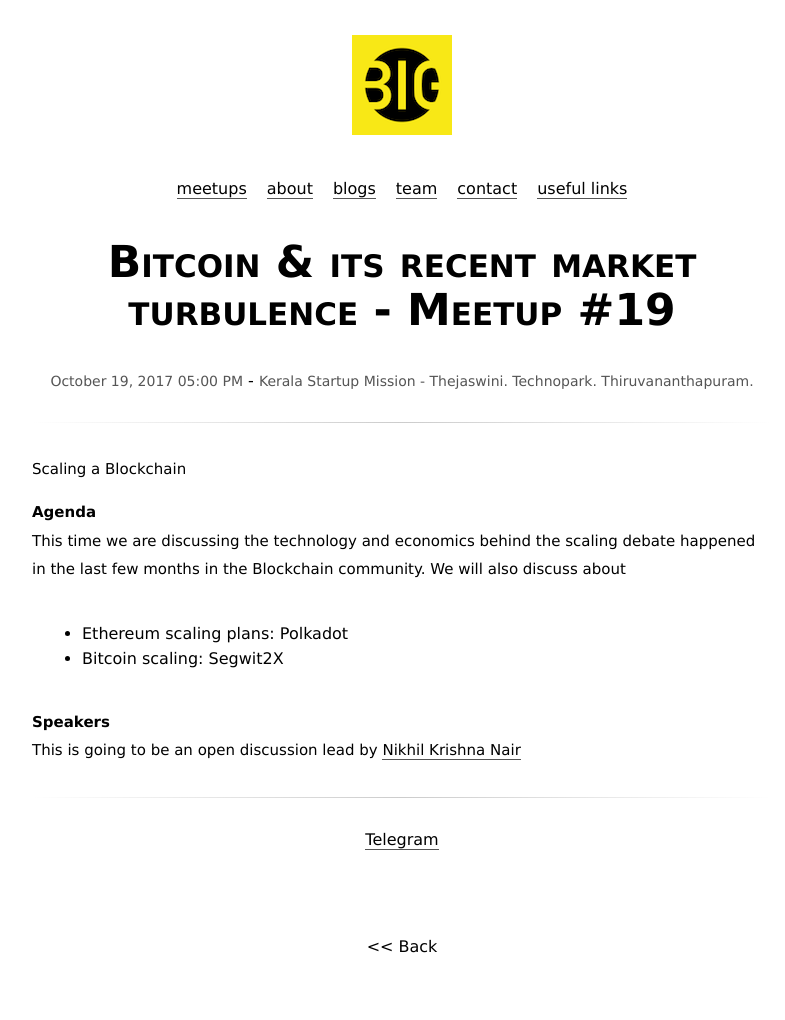
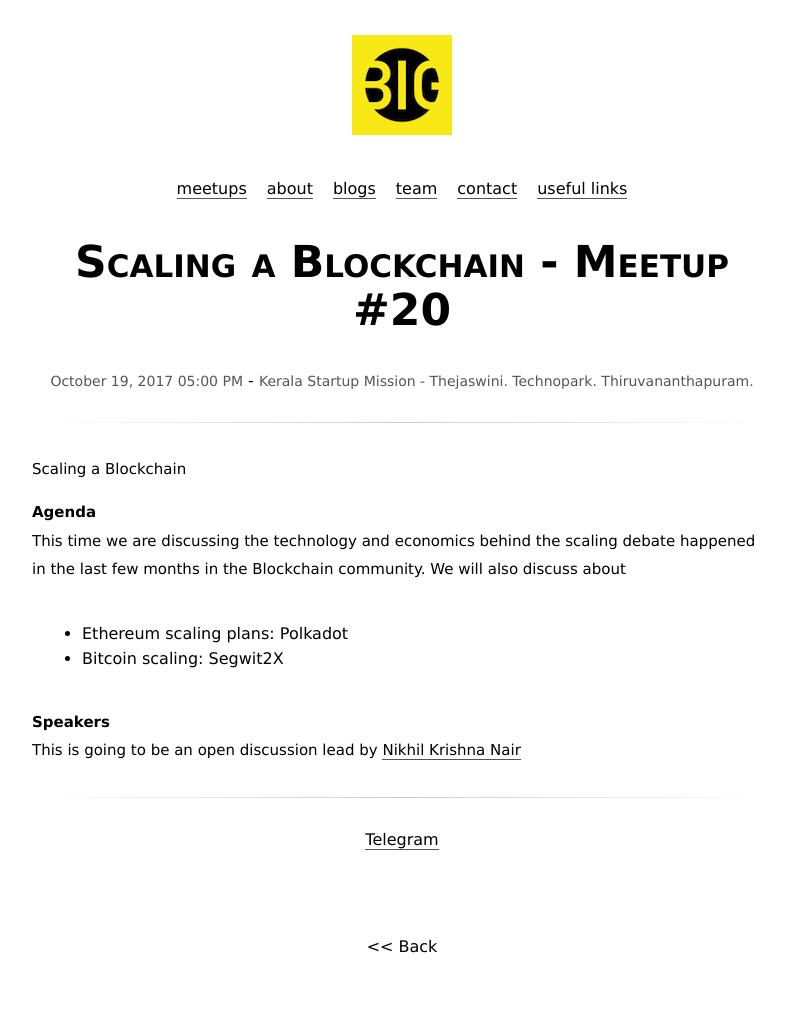
Before and after one commit to big-org/big-org.github.io, a Jekyll site: the page built from _posts/2017-10-18-meetup-20.markdown, in a window 1280 px wide. Shown: the whole page, without its empty margins (238-1023 px from the left). Built offline with Jekyll 4.4.1, drawn with Linux system fonts in a browser that asks for light colours.

Commit message:
Changed meetup title

```diff
--- a/_posts/2017-10-18-meetup-20.markdown
+++ b/_posts/2017-10-18-meetup-20.markdown
@@ -1,5 +1,5 @@
 ---
-title: "Bitcoin & its recent market turbulence - Meetup #19"
+title: "Scaling a Blockchain - Meetup #20"
 start: 2017-10-19 17:00
 end: 2017-10-19 18:00
 where: "Kerala Startup Mission - Thejaswini. Technopark. Thiruvananthapuram."
```
